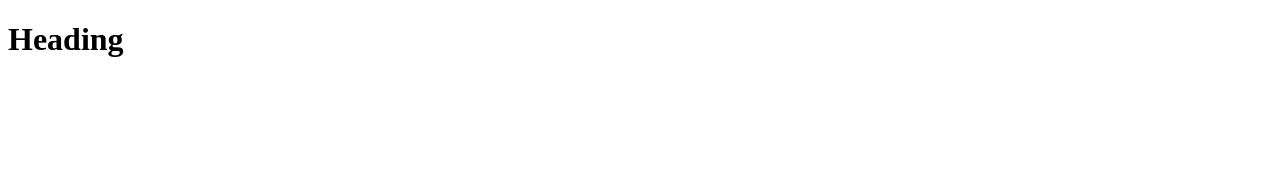
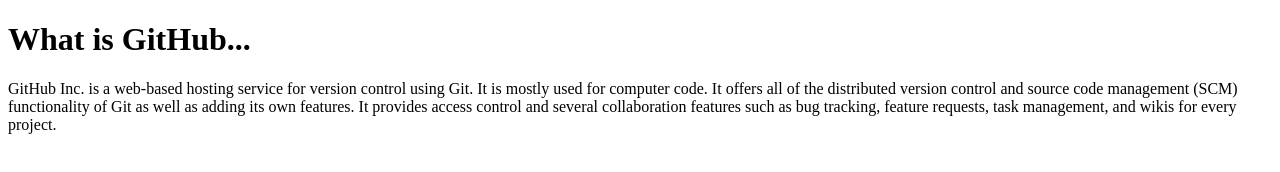
Before and after one commit to shubhampal1898/repo_1, a plain HTML site: page index.html in a window 1280 px wide. Drawn offline with Linux system fonts and the light colour scheme.

Commit message:
content added

```diff
--- a/index.html
+++ b/index.html
@@ -2,10 +2,16 @@
 <html lang="en" dir="ltr">
   <head>
     <meta charset="utf-8">
-    <title>whoo</title>
+    <title>About | GitHub</title>
   </head>
   <body>
-    <h1>Heading</h1>
+    <h1>What is GitHub...</h1>
+    <p>
+      GitHub Inc. is a web-based hosting service for version control using Git.
+      It is mostly used for computer code.
+      It offers all of the distributed version control and source code management (SCM) functionality of Git as well as adding its own features.
+      It provides access control and several collaboration features such as bug tracking, feature requests, task management, and wikis for every project.
+    </p>
 
   </body>
 </html>
```
